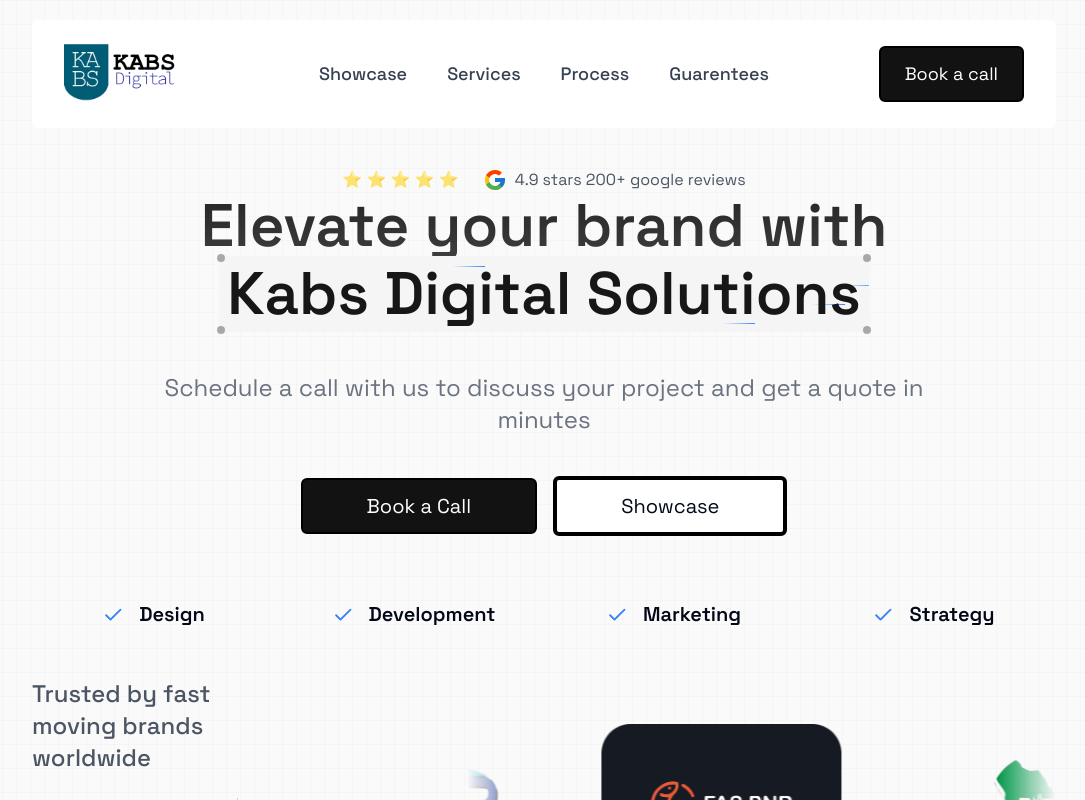
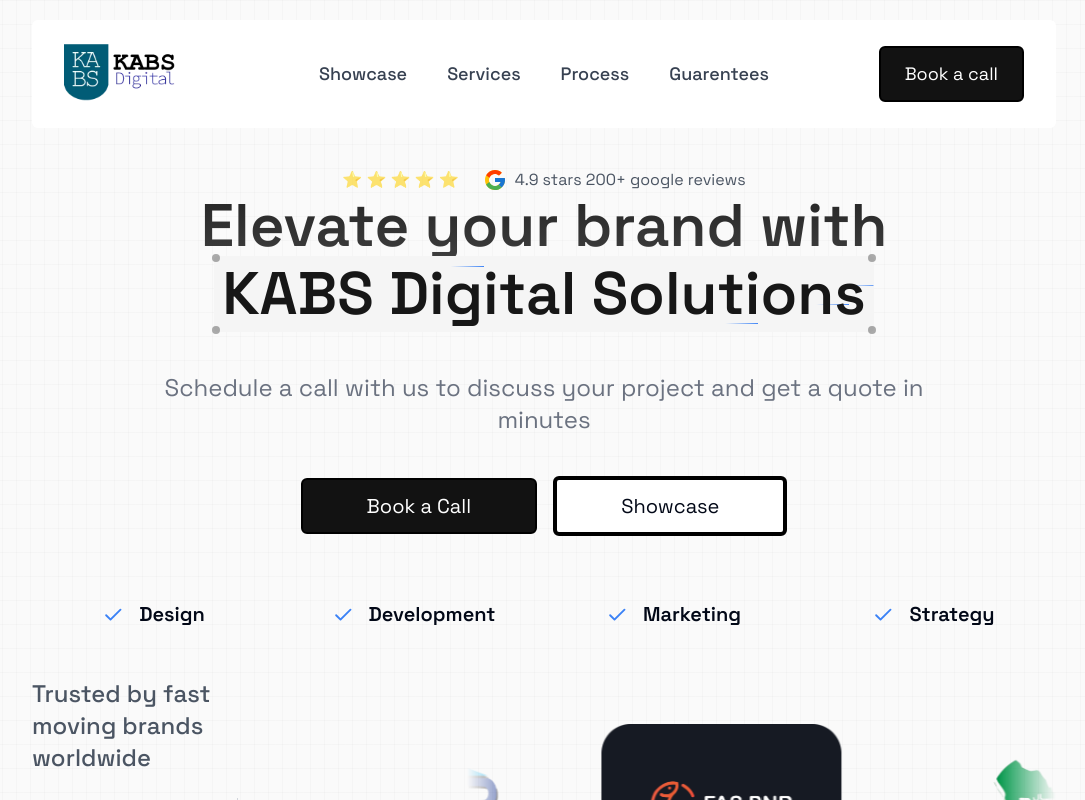
Before and after one commit to SabiqHashil/kabs-digital_website, a Next.js app: page / in a window 1280 px wide. Shown: the top 800 px of the page, without its empty margins (96-1181 px from the left). Built offline with nearby package versions, Linux system fonts and the light colour scheme.

Commit message:
"Update text in CoverDemo component: 'Kabs' to 'KABS'"

```diff
--- a/components/demos/cover-demo.tsx
+++ b/components/demos/cover-demo.tsx
@@ -13,7 +13,7 @@ export function CoverDemo() {
          z-20
          bg-clip-text
           text-transparent bg-gradient-to-b from-neutral-800 via-neutral-700 to-neutral-700 dark:from-neutral-800 dark:via-white dark:to-white">
-        Elevate your brand with <br />  <Cover>Kabs Digital Solutions</Cover>
+        Elevate your brand with <br />  <Cover>KABS Digital Solutions</Cover>
       </h1>
     </div>
   );
```
